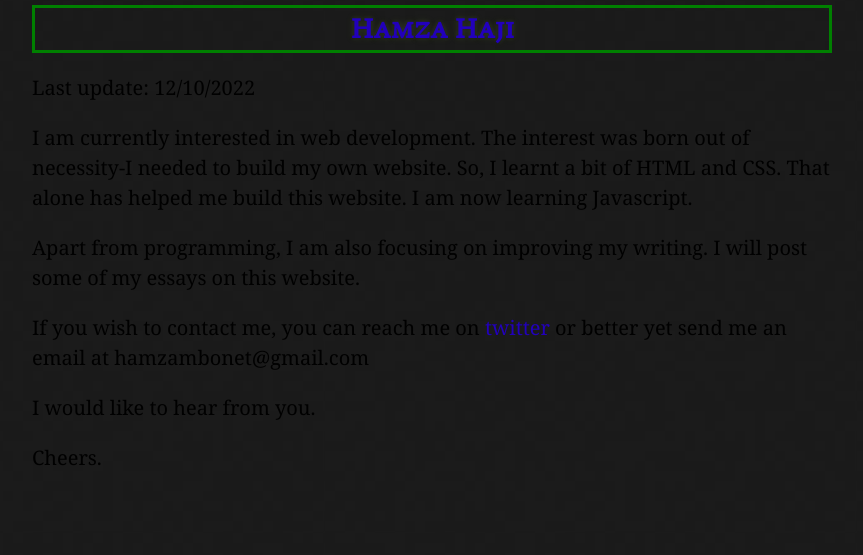
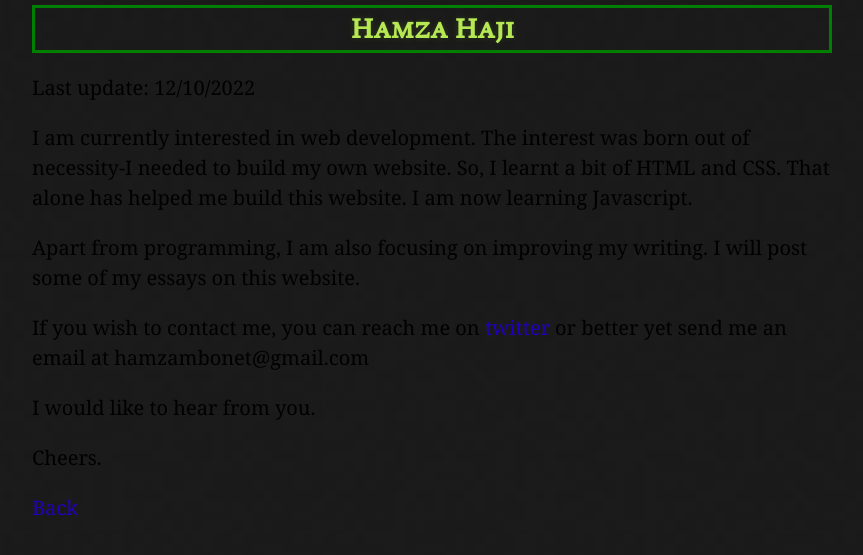
Before and after one commit to habasweiny/habasweiny.github.io, a Jekyll site: the page built from now.html, in a window 1280 px wide. Shown: the top 555 px of the page, without its empty margins (208-1071 px from the left). Built offline with Jekyll 4.4.1, drawn with Linux system fonts in a browser that asks for light colours.

Commit message:
Update now.html

```diff
--- a/_layouts/now.html
+++ b/_layouts/now.html
@@ -13,9 +13,10 @@
   <body>
     <header>
       <div>
-        <h1 id="a-title"><a href="/">{{ site.title}}</a></h1>
+        <h1 id="a-title">{{ site.title}}</h1>
       </div>
     </header>
    {{ content }}
+    <a href="/"><p>Back</p></a>
    </body>
 </html>
```
